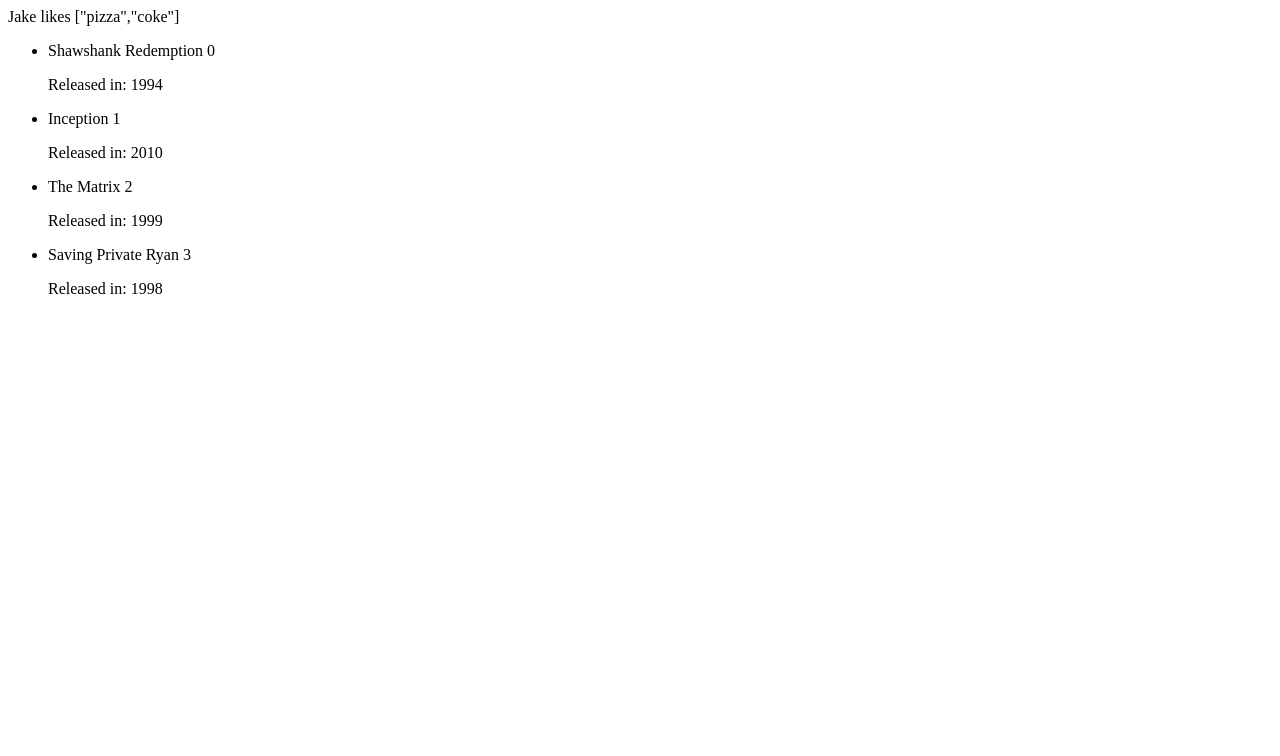
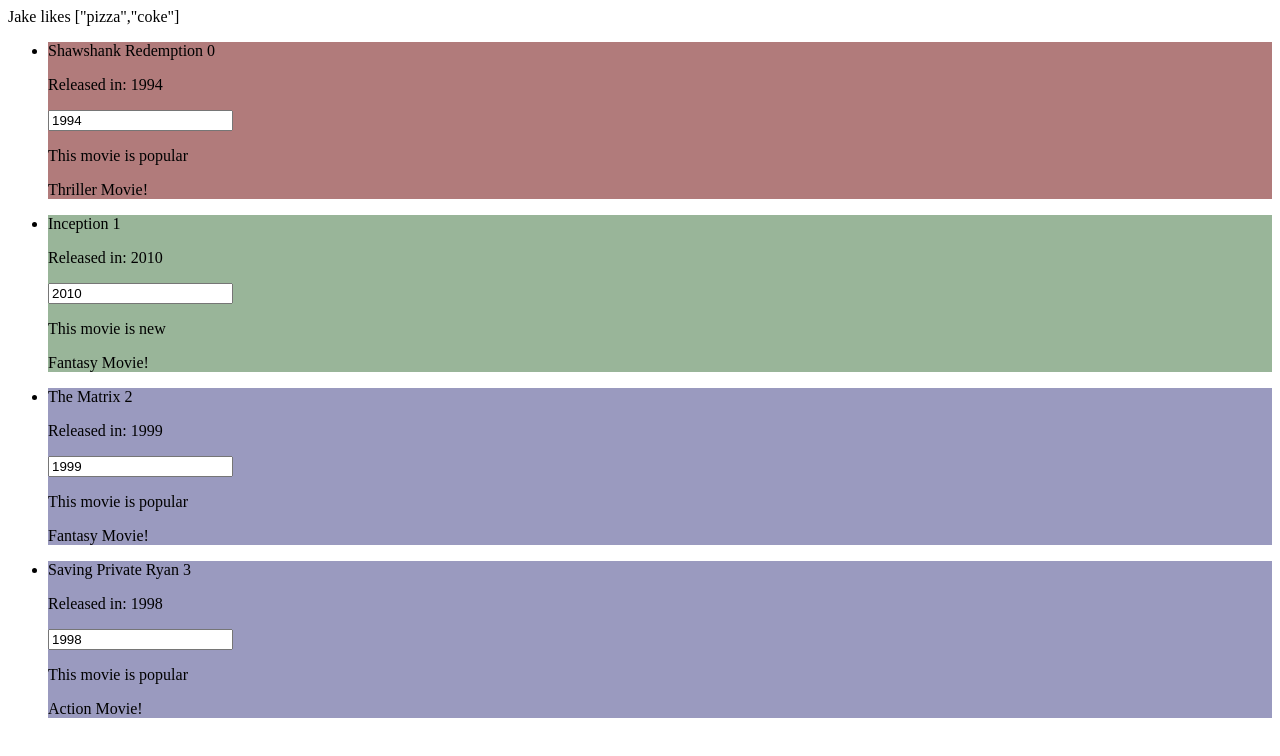
Before and after one commit to jvitaleamplify/angular-scratch-work, a plain HTML site: page content/index.html in a window 1280 px wide. Drawn offline with nearby package versions, Linux system fonts and the light colour scheme.

Commit message:
Intro to directives

```diff
--- a/content/index.html
+++ b/content/index.html
@@ -6,19 +6,44 @@
     <meta http-equiv="X-UA-Compatible" content="ie=edge">
     <title>Todd Motto Class</title>
     <script src="js/angular.js"></script>
+    <style>
+        .old {background:rgba(139, 59, 59, 0.671);}
+        .modern {background: rgba(63, 63, 133, 0.521);}
+        .new {background: rgba(55, 110, 55, 0.507);}
+    </style>
 </head>
 <body>
 
     <div ng-controller="MainController as main">
         {{ main.name }} likes {{ main.likes }}
         <ul>
-            <li ng-repeat="movie in main.favoriteMovies">
-                <p>
-                    {{ movie.title }} {{ $index }}
-                </p>
-                <p>
-                    Released in: {{ movie.year }}
-                </p>
+            <li
+            ng-class="{
+                old: movie.year < 1995,
+                modern: movie.year > 1995 && movie.year < 2000,
+                new: movie.year > 2000
+            }"
+            ng-repeat="movie in main.favoriteMovies">
+                <p> {{ movie.title }} {{ $index }} </p>
+                <p> Released in: {{ movie.year }} </p>
+                <input type="text" ng-model="movie.year">
+                <p ng-show="movie.popular">This movie is popular</p>
+                <p ng-show="movie.year > '2000'">This movie is new</p>
+                <div ng-switch="movie.category">
+                    <div ng-switch-when="action">
+                        Action Movie!
+                    </div>
+                    <div ng-switch-when="thriller">
+                        Thriller Movie!
+                    </div>
+                    <div ng-switch-when="fantasy">
+                        Fantasy Movie!
+                    </div>
+                    <div ng-switch-default>
+                        Movie has no category
+                    </div>
+                </div>
+
             </li>
         </ul>
     </div>
--- a/content/js/MainController.js
+++ b/content/js/MainController.js
@@ -3,19 +3,27 @@ function MainController(){
     this.likes = ['pizza', 'coke'];
     this.favoriteMovies = [{
         title:"Shawshank Redemption",
-        year: "1994"
+        year: "1994",
+        popular:true,
+        category: "thriller"
     },
     {
         title:"Inception",
-        year: "2010"
+        year: "2010",
+        popular:false,
+        category: "fantasy"
     },
     {
         title:"The Matrix",
-        year: "1999"
+        year: "1999",
+        popular:true,
+        category: "fantasy"
     },
     {
         title:"Saving Private Ryan",
-        year: "1998"
+        year: "1998",
+        popular:true,
+        category: "action"
     }];
 }
 
```
